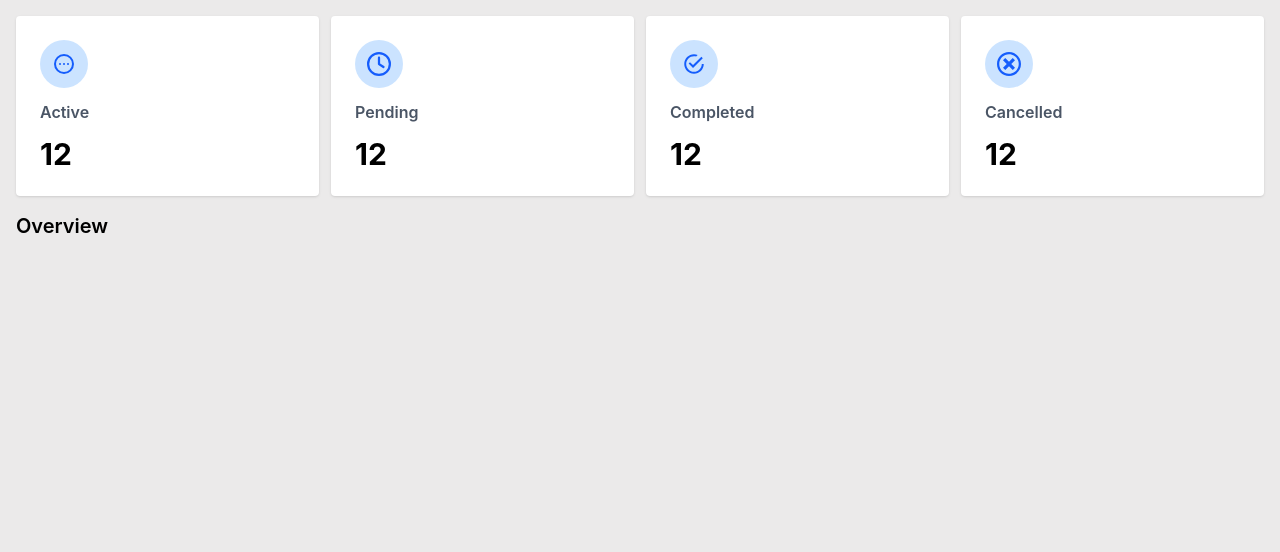
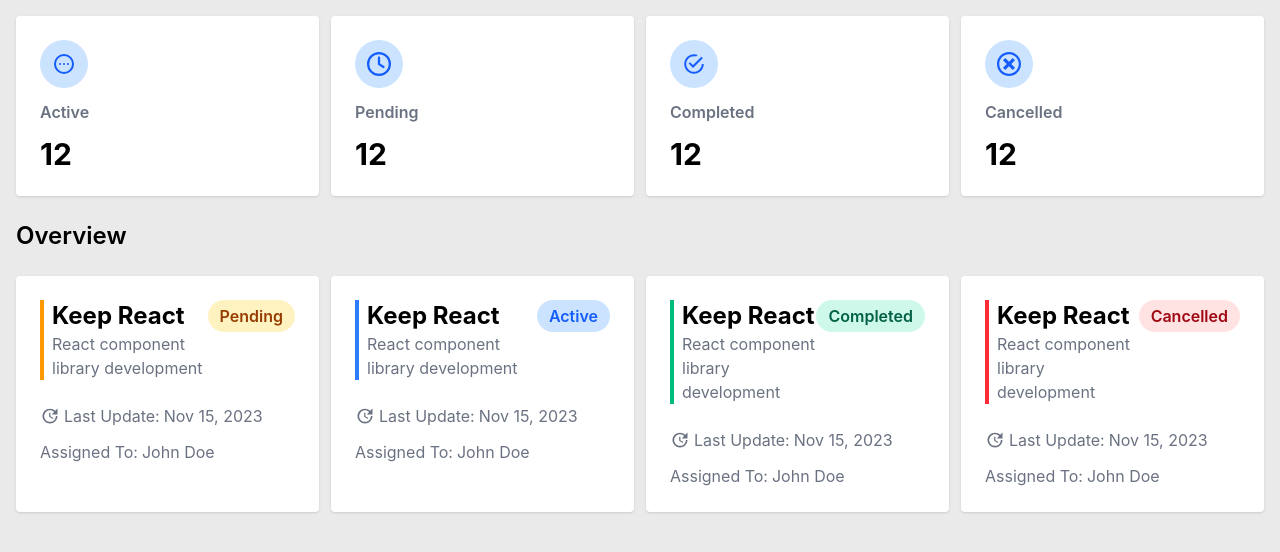
Before and after one commit to nierforprogramming/request-dashboard, a React (Vite) app: page / in a window 1280 px wide. Shown: the top 552 px of the page. Built offline with nearby package versions, Linux system fonts and the light colour scheme.

Commit message:
Task card completed

```diff
--- a/src/assets/index.js
+++ b/src/assets/index.js
@@ -8,6 +8,31 @@ export const statusIcon = {
   Active: HiOutlineDotsCircleHorizontal,
   Completed: IoMdCheckmarkCircleOutline,
   Cancelled: ImCancelCircle,
+};
+
+export const statusColor = {
+  Pending: {
+    bgColor: "bg-amber-300/30",
+    color: "text-amber-800",
+    borderColor: "border-amber-500",
+  },
+
+  Active: {
+    bgColor: "bg-blue-400/30",
+    color: "text-blue-600",
+    borderColor: "border-blue-500",
+  },
+  Completed: {
+    bgColor: "bg-emerald-300/30",
+    color: "text-emerald-800",
+    borderColor: "border-emerald-500",
+  },
+
+  Cancelled: {
+    bgColor: "bg-red-300/30",
+    color: "text-red-800",
+    borderColor: "border-red-500",
+  },
 };
 
 export const statusCard = [
--- a/src/components/Card.jsx
+++ b/src/components/Card.jsx
@@ -12,7 +12,7 @@ const Card = ({ status, value }) => {
           {Icon && <Icon className="text-2xl" />}
         </div>
 
-        <div className="text-gray-600 font-semibold">
+        <div className="text-gray-500 font-semibold">
           <p>{status}</p>
         </div>
 
--- a/src/components/Overview.jsx
+++ b/src/components/Overview.jsx
@@ -1,10 +1,25 @@
 import SectionText from "./SectionText";
+import TaskCard from "./TaskCard";
 
 const Overview = () => {
   return (
-    <div>
+    <>
       <SectionText text="Overview" />
-    </div>
+      <div className="grid gap-3 grid-cols-1 sm:grid-cols-2 md:grid-cols-3 lg:grid-cols-4">
+        {["Pending", "Active", "Completed", "Cancelled"].map(
+          (status, index) => (
+            <TaskCard
+              key={index}
+              status={status}
+              title="Keep React"
+              content="React component library development"
+              lastUpdate="Nov 15, 2023"
+              agent="John Doe"
+            />
+          ),
+        )}
+      </div>
+    </>
   );
 };
 
--- a/src/components/SectionText.jsx
+++ b/src/components/SectionText.jsx
@@ -1,5 +1,5 @@
 const SectionText = ({ text }) => {
-  return <div className="text-xl font-semibold my-4">{text}</div>;
+  return <div className="text-2xl font-semibold my-6">{text}</div>;
 };
 
 export default SectionText;
--- /dev/null
+++ b/src/components/TaskCard.jsx
@@ -0,0 +1,47 @@
+import React from "react";
+import { MdUpdate } from "react-icons/md";
+
+import { statusColor } from "../assets";
+
+const TaskCard = ({ status, title, content, lastUpdate, agent }) => {
+  const bgColor = statusColor[status].bgColor;
+  const color = statusColor[status].color;
+  const borderColor = statusColor[status].borderColor;
+
+  return (
+    <div
+      id="task-card"
+      className="bg-white rounded-sm shadow-sm w-full max-w-sm sm:max-w-md md:max-w-lg lg:max-w-xl"
+    >
+      <div className="container p-6 space-y-3">
+        <div className="sm:flex space-y-3">
+          <div className={`border-l-4 pl-2 ${borderColor}`}>
+            <div className="task-title font-bold text-2xl">{title}</div>
+            <div className="task-content text-gray-500">{content}</div>
+          </div>
+
+          <div
+            className={`${bgColor} ${color}  w-fit h-fit px-3 py-1 rounded-full font-semibold`}
+          >
+            <p>{status}</p>
+          </div>
+        </div>
+
+        <div className="flex items-center space-x-1 text-gray-500">
+          <div className="text-xl">
+            <MdUpdate />
+          </div>
+          <div>Last Update:</div>
+          <div>{lastUpdate}</div>
+        </div>
+
+        <div className="flex text-gray-500 space-x-1">
+          <div>Assigned To: </div>
+          <div> {agent}</div>
+        </div>
+      </div>
+    </div>
+  );
+};
+
+export default TaskCard;
```
